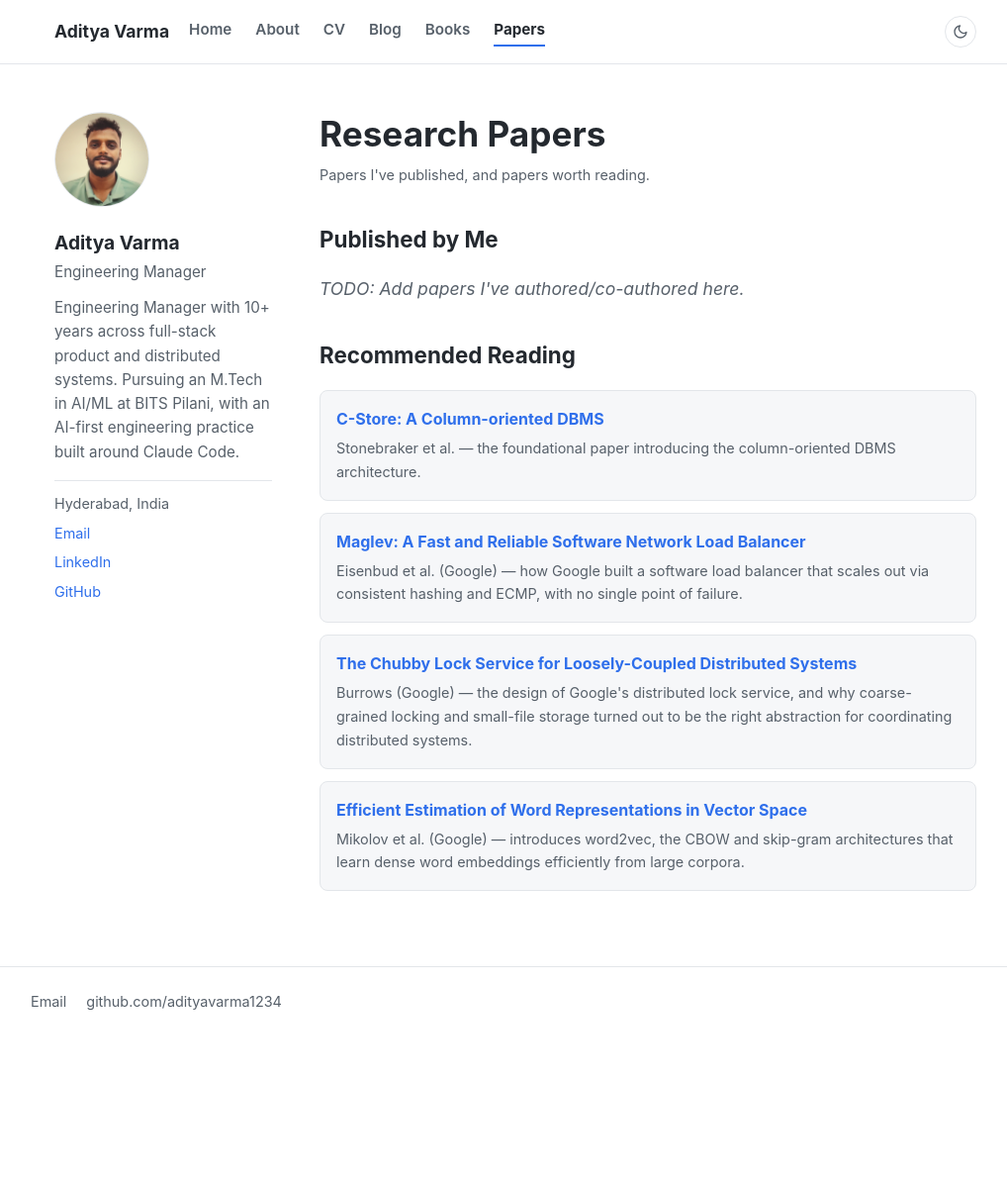
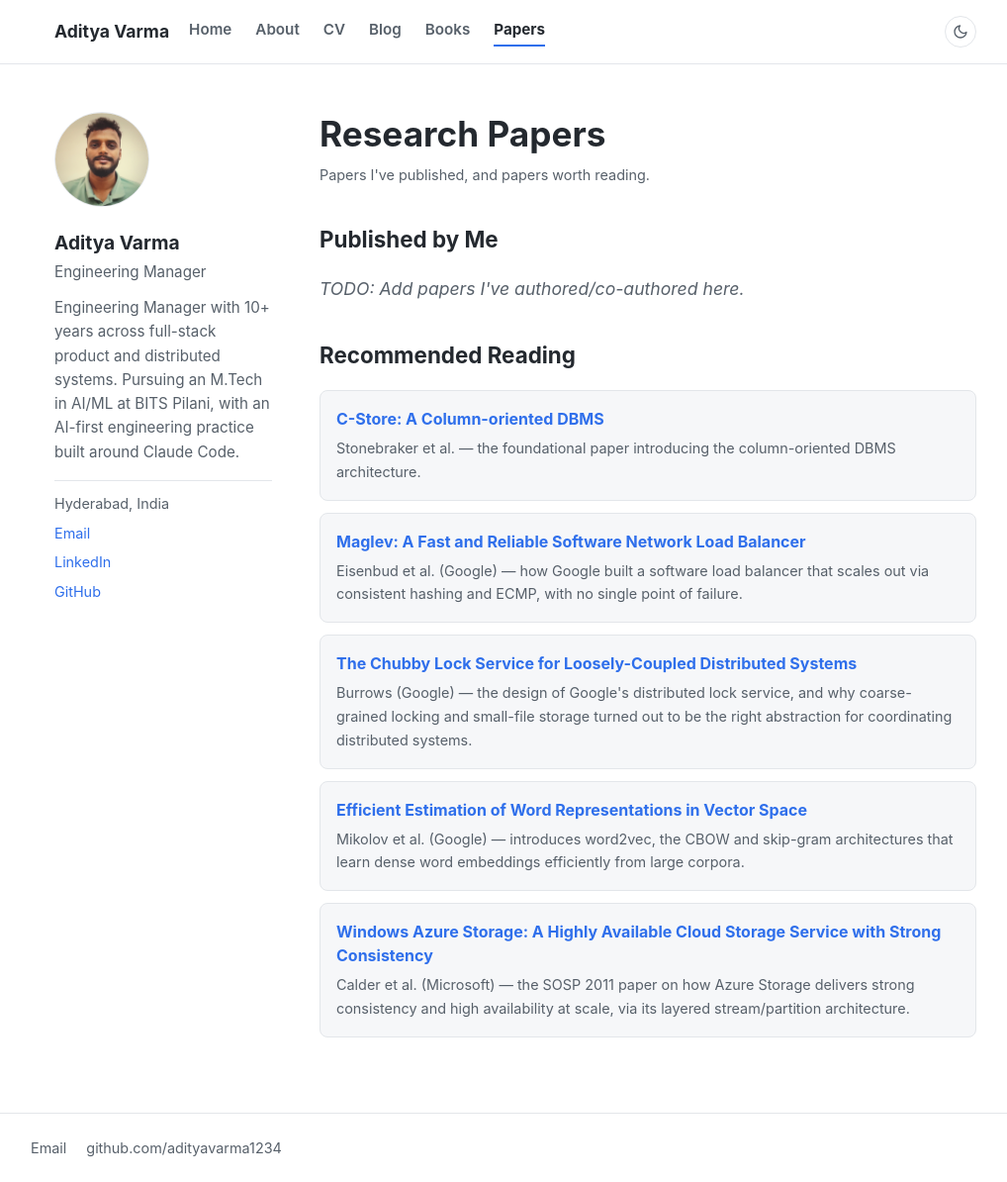
Before and after one commit to adityavarma1234/adityavarma1234.github.io, a Jekyll site: the page built from papers/index.html, in a window 1280 px wide and 1194 px high. Shown: the whole window at 99% size, without its empty margins (119-1137 px from the left). Built offline with Jekyll 4.4.1, drawn with Linux system fonts in a browser that asks for light colours.

Commit message:
Add Windows Azure Storage paper to Recommended Reading
Calder et al.'s SOSP 2011 paper on Azure Storage's strong-consistency,
high-availability architecture.

Co-Authored-By: Claude Sonnet 5 <noreply@anthropic.com>

```diff
--- a/papers/index.html
+++ b/papers/index.html
@@ -29,5 +29,9 @@ title: Research Papers
       <h3 class="paper-title"><a href="https://arxiv.org/pdf/1301.3781" target="_blank" rel="noopener">Efficient Estimation of Word Representations in Vector Space</a></h3>
       <p class="paper-meta">Mikolov et al. (Google) &mdash; introduces word2vec, the CBOW and skip-gram architectures that learn dense word embeddings efficiently from large corpora.</p>
     </li>
+    <li class="paper-card">
+      <h3 class="paper-title"><a href="https://azure.microsoft.com/en-us/blog/sosp-paper-windows-azure-storage-a-highly-available-cloud-storage-service-with-strong-consistency/" target="_blank" rel="noopener">Windows Azure Storage: A Highly Available Cloud Storage Service with Strong Consistency</a></h3>
+      <p class="paper-meta">Calder et al. (Microsoft) &mdash; the SOSP 2011 paper on how Azure Storage delivers strong consistency and high availability at scale, via its layered stream/partition architecture.</p>
+    </li>
   </ul>
 </section>
```
